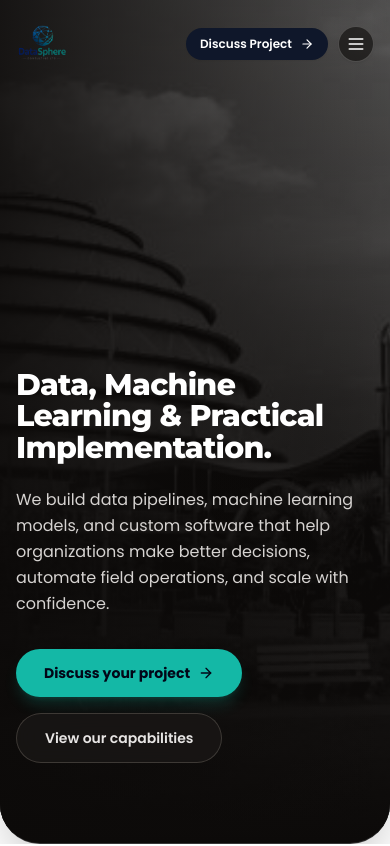
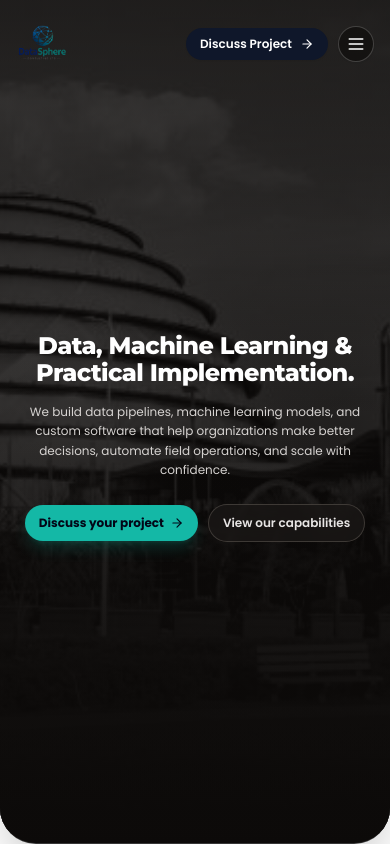
Before and after one commit to rebeccah-arch/Bigwi-house, a Next.js app: page / in a window 390 px wide. Shown: the top 846 px of the page. Built offline with nearby package versions, Linux system fonts and the light colour scheme.

Commit message:
style: center hero section layout and improve mobile button display

```diff
--- a/src/components/home/HeroSection.tsx
+++ b/src/components/home/HeroSection.tsx
@@ -8,7 +8,7 @@ import { ArrowRight } from '@/components/Icons'
 
 export default function HeroSection() {
   return (
-    <section className="relative z-10 w-full h-screen min-h-screen overflow-hidden rounded-b-[40px] sm:rounded-b-[60px] lg:rounded-b-[80px] shadow-2xl border-b border-slate-200/20 dark:border-stone-800/40 bg-stone-950 flex flex-col justify-end pt-36 sm:pt-44 md:pt-48 pb-20 sm:pb-28">
+    <section className="relative z-10 w-full min-h-[100svh] sm:min-h-screen overflow-hidden rounded-b-[36px] sm:rounded-b-[60px] lg:rounded-b-[80px] shadow-2xl border-b border-slate-200/20 dark:border-stone-800/40 bg-stone-950 flex flex-col justify-center items-center pt-24 sm:pt-32 pb-16 sm:pb-24">
       {/* Full-Bleed Atmospheric Background Image Across 100% Viewport */}
       <div className="absolute inset-0 h-full w-full overflow-hidden bg-stone-950">
         <Image
@@ -16,23 +16,23 @@ export default function HeroSection() {
           alt="DataSphere & BIGWI HOUSE — Data & AI Consultancy"
           fill
           priority
-          className="object-cover object-center opacity-65 contrast-125 grayscale hover:scale-105 transition-transform duration-10000 ease-out"
+          className="object-cover object-center opacity-60 contrast-125 grayscale hover:scale-105 transition-transform duration-10000 ease-out"
         />
-        {/* Cinematic Gradient Fade */}
-        <div className="pointer-events-none absolute inset-0 h-full w-full bg-gradient-to-t from-stone-950 via-stone-950/75 to-stone-950/20" />
-        <div className="pointer-events-none absolute inset-0 h-full w-full bg-gradient-to-r from-stone-950/85 via-stone-950/45 to-transparent" />
+        {/* Cinematic Centered Gradient Fade */}
+        <div className="pointer-events-none absolute inset-0 h-full w-full bg-gradient-to-t from-stone-950 via-stone-950/75 to-stone-950/40" />
+        <div className="pointer-events-none absolute inset-0 h-full w-full bg-gradient-to-b from-stone-950/60 via-transparent to-stone-950/70" />
       </div>
 
-      {/* Hero Content Overlay (Aligned to 1400px grid) */}
-      <div className="relative z-20 mx-auto max-w-[1400px] w-full px-4 sm:px-6 lg:px-8">
+      {/* Hero Content Overlay (Aligned to 1400px grid & Centered) */}
+      <div className="relative z-20 mx-auto max-w-[1400px] w-full px-4 sm:px-6 lg:px-8 flex flex-col items-center justify-center text-center">
         <motion.div
           initial={{ opacity: 0, y: 35 }}
           animate={{ opacity: 1, y: 0 }}
           transition={{ duration: 0.9, ease: [0.16, 1, 0.3, 1] }}
-          className="max-w-4xl text-white space-y-6"
+          className="max-w-4xl text-white space-y-4 sm:space-y-6 flex flex-col items-center text-center mx-auto"
         >
-          <div className="space-y-3">
-            <h1 className="font-display font-extrabold text-3xl sm:text-5xl md:text-6xl lg:text-7xl tracking-tight leading-[1.05] text-white">
+          <div className="space-y-2 sm:space-y-3">
+            <h1 className="font-display font-extrabold text-2xl sm:text-4xl md:text-5xl lg:text-6xl xl:text-7xl tracking-tight leading-[1.1] sm:leading-[1.05] text-white text-center">
               Data, Machine Learning &amp; Practical Implementation.
             </h1>
           </div>
@@ -41,7 +41,7 @@ export default function HeroSection() {
             initial={{ opacity: 0, y: 25 }}
             animate={{ opacity: 1, y: 0 }}
             transition={{ duration: 0.9, delay: 0.15, ease: [0.16, 1, 0.3, 1] }}
-            className="max-w-2xl text-base sm:text-lg text-stone-300 leading-relaxed font-normal"
+            className="max-w-2xl text-xs sm:text-base md:text-lg text-stone-300 leading-relaxed font-normal text-center mx-auto"
           >
             We build data pipelines, machine learning models, and custom software that help organizations make better decisions, automate field operations, and scale with confidence.
           </motion.p>
@@ -50,21 +50,21 @@ export default function HeroSection() {
             initial={{ opacity: 0, y: 20 }}
             animate={{ opacity: 1, y: 0 }}
             transition={{ duration: 0.9, delay: 0.3, ease: [0.16, 1, 0.3, 1] }}
-            className="flex flex-wrap items-center gap-4 pt-2"
+            className="flex flex-row items-center justify-center gap-2.5 sm:gap-4 pt-2 sm:pt-4 mx-auto"
           >
             <Link
               href="/contact"
-              className="flex items-center gap-2 rounded-full bg-teal-500 px-7 py-3.5 text-sm font-bold text-slate-950 shadow-lg shadow-teal-500/20 transition-all duration-300 hover:scale-105 hover:bg-teal-400"
+              className="inline-flex items-center justify-center gap-1.5 sm:gap-2 rounded-full bg-teal-500 px-3.5 py-2.5 sm:px-7 sm:py-3.5 text-xs sm:text-sm font-bold text-slate-950 shadow-lg shadow-teal-500/20 transition-all duration-300 hover:scale-105 hover:bg-teal-400 whitespace-nowrap shrink-0"
             >
               <span>Discuss your project</span>
-              <ArrowRight className="h-4 w-4" />
+              <ArrowRight className="h-3.5 w-3.5 sm:h-4 sm:w-4" />
             </Link>
 
             <Link
               href="/services"
-              className="rounded-full border border-stone-600/60 bg-stone-900/70 px-7 py-3.5 text-sm font-semibold text-stone-200 backdrop-blur-md transition-all duration-300 hover:scale-105 hover:border-stone-400 hover:bg-stone-800/80"
+              className="inline-flex items-center justify-center rounded-full border border-stone-600/60 bg-stone-900/70 px-3.5 py-2.5 sm:px-7 sm:py-3.5 text-xs sm:text-sm font-semibold text-stone-200 backdrop-blur-md transition-all duration-300 hover:scale-105 hover:border-stone-400 hover:bg-stone-800/80 whitespace-nowrap shrink-0"
             >
-              View our capabilities
+              <span>View our capabilities</span>
             </Link>
           </motion.div>
         </motion.div>
```
